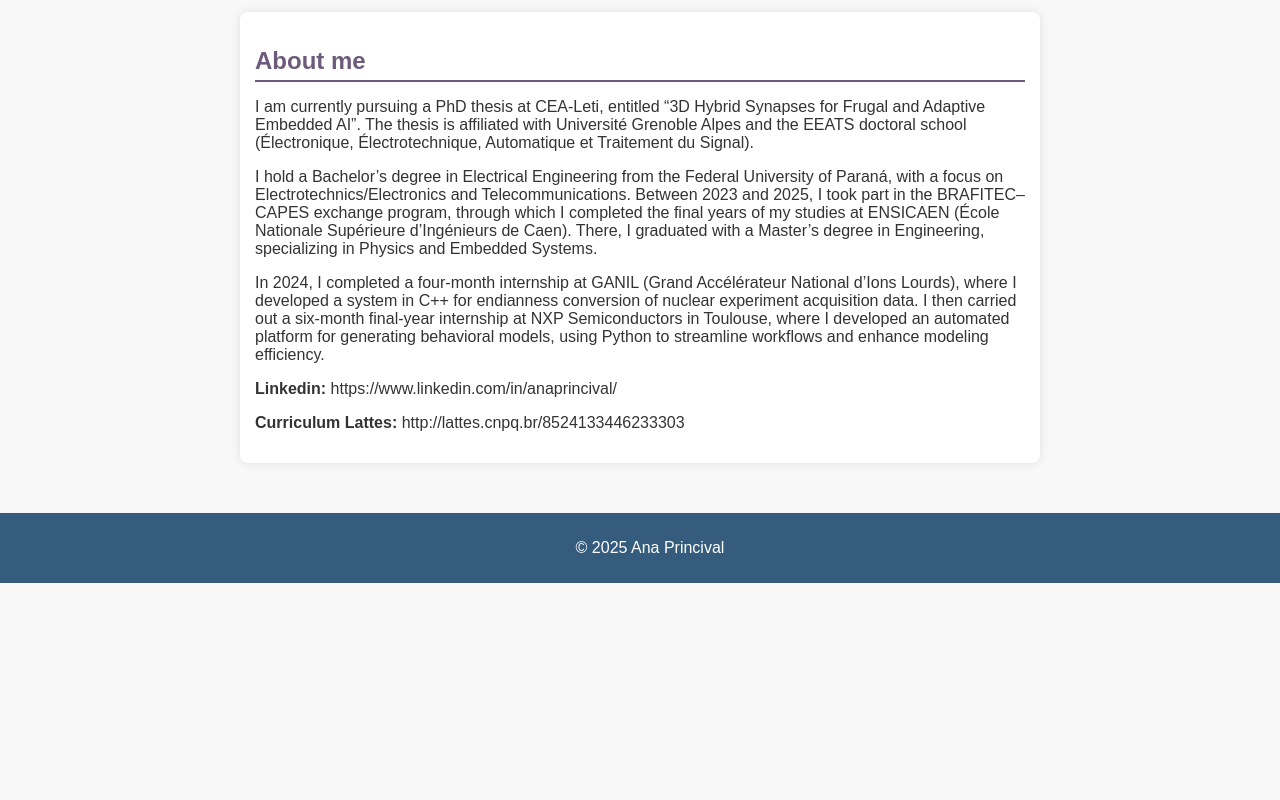
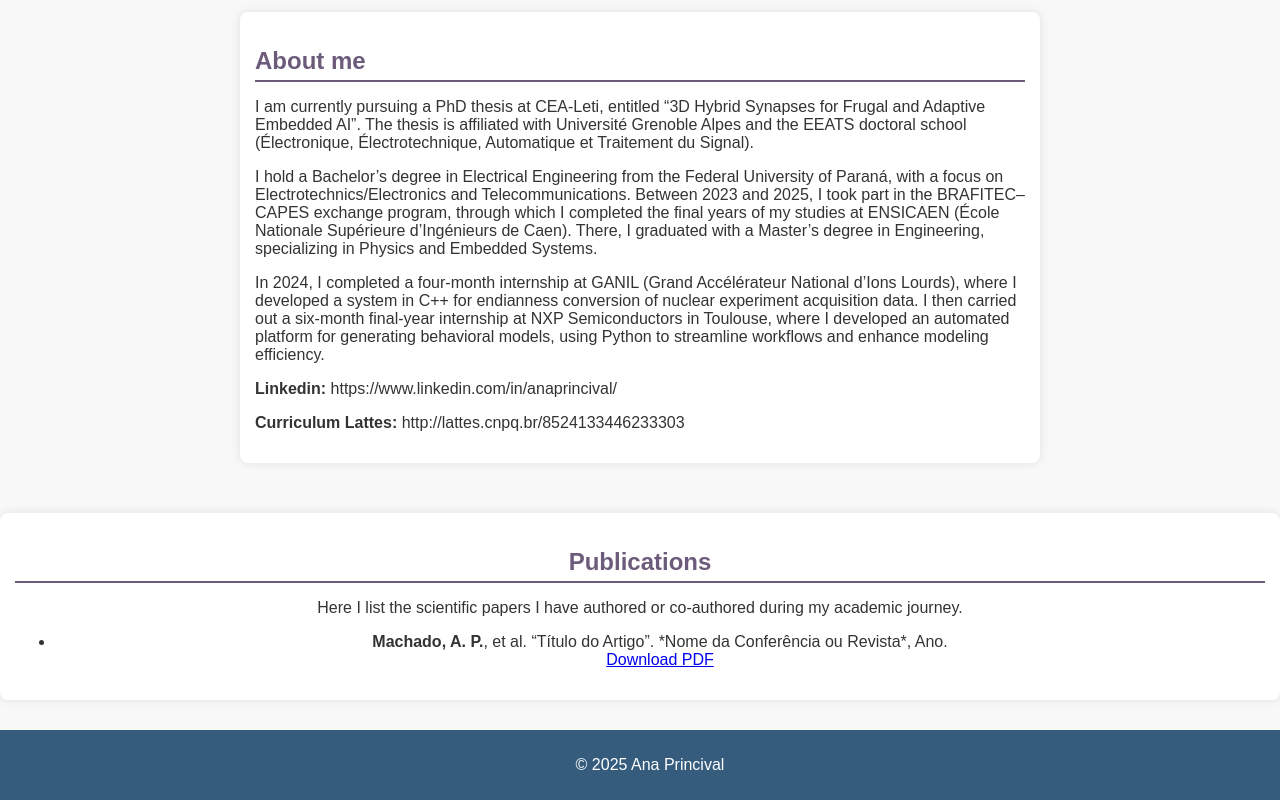
Before and after one commit to AnaPrincival/mySiteTutorial, a plain HTML site: page index.html in a window 1280 px wide. Shown: the part 391-1191 px from the top of the page. Before the commit the page ends 974 px from the top, so only its background shows below. Drawn offline with Linux system fonts and the light colour scheme; files whose address does not match are found by name.

Commit message:
Adding my first PDF

```diff
--- a/index.html
+++ b/index.html
@@ -41,6 +41,20 @@
         </section>
     </main>
 
+    <section>
+        <h2>Publications</h2>
+        <p>Here I list the scientific papers I have authored or co-authored during my academic journey.</p>
+
+        <ul class="publication-list">
+            <li>
+                <strong>Machado, A. P.</strong>, et al. “Título do Artigo”. *Nome da Conferência ou Revista*, Ano.
+                <br>
+                <a href="assets/papers/JICS.pdf" target="_blank">Download PDF</a>
+            </li>
+        </ul>
+    </section>
+
+
 
     <footer>
         <p>&copy; 2025 Ana Princival</p>
```
Also changed, not shown: jinja.html (+1 -1 lines), 1 other file.
